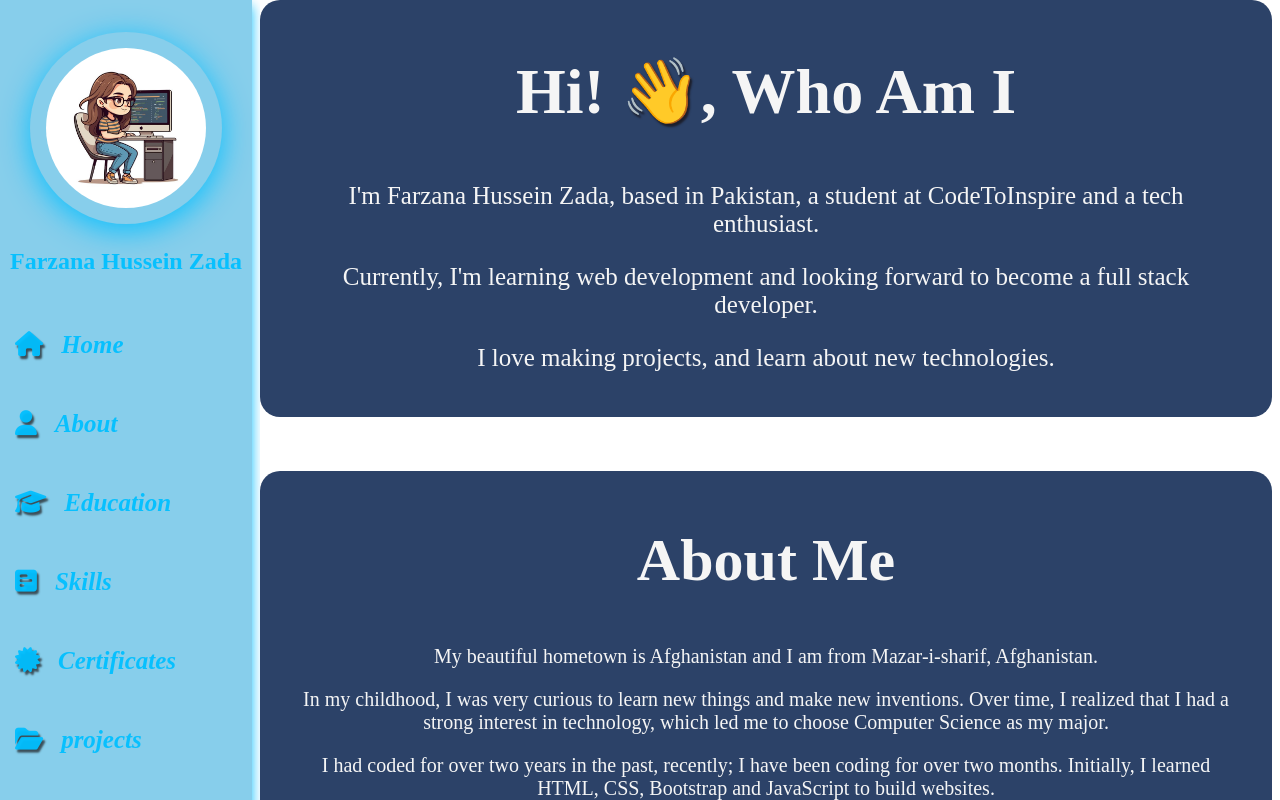
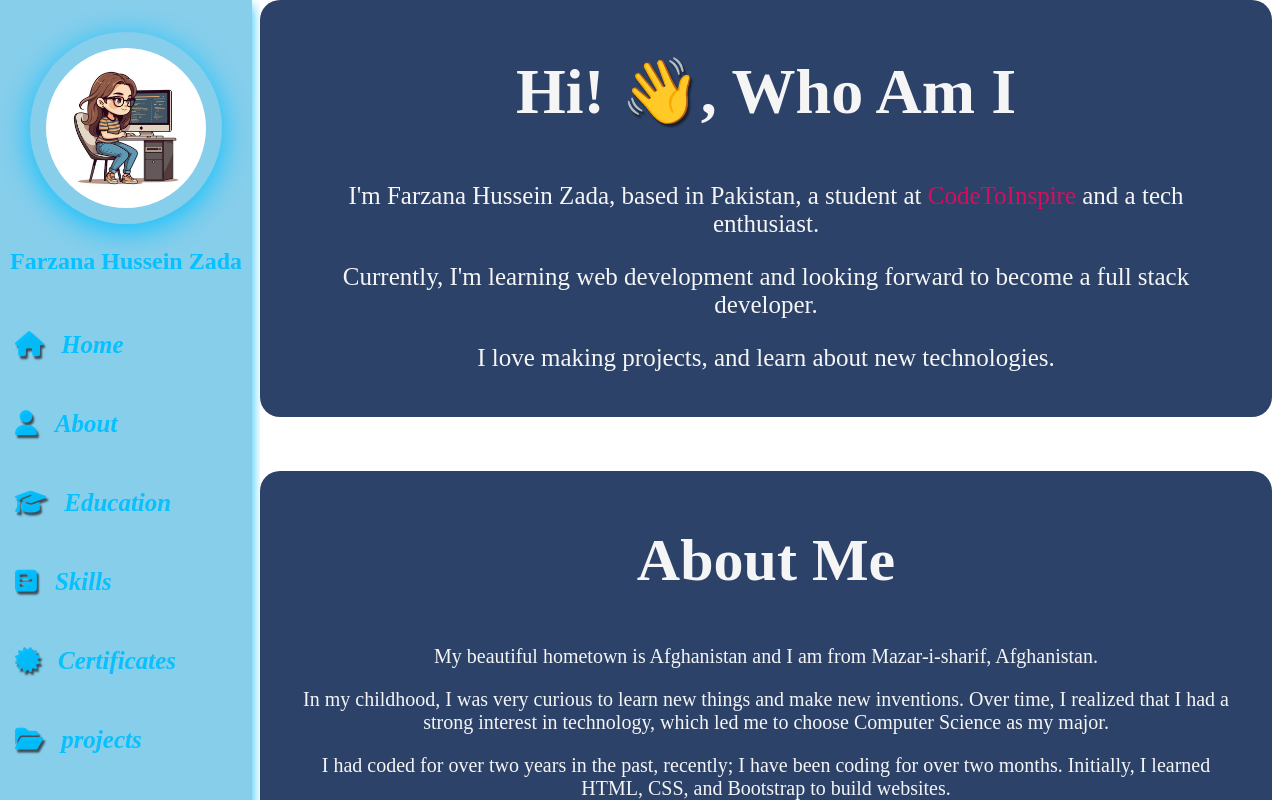
Before and after one commit to Farzanahusseinzada/My-Portfolio, a plain HTML site: page main.html in a window 1280 px wide. Drawn offline with Linux system fonts and the light colour scheme.

Commit message:
I bring some new changes

```diff
--- a/main.html
+++ b/main.html
@@ -48,7 +48,7 @@
             <div class="home" id="home">
                 <h1>Hi! <span id="shakhand">👋</span>, Who Am I </h1>
                 <div id="home-para">
-                    <p>I'm Farzana Hussein Zada, based in Pakistan, a student at <span id="cti">CodeToInspire</span> and a tech enthusiast.</p>
+                    <p>I'm Farzana Hussein Zada, based in Pakistan, a student at <span id="CTI">CodeToInspire</span> and a tech enthusiast.</p>
                     <p>Currently, I'm learning web development and looking forward to become a full stack developer.</p>
                     <p>I love making projects, and learn about new technologies.</p>
                 </div>
@@ -61,8 +61,8 @@
                     I realized that I had a strong interest in technology, which led me to choose Computer
                     Science as my major.</p>
                 <p></p>
-                <p>I had coded for over two years in the past, recently; I have been coding for over two
-                    months. Initially, I learned HTML, CSS, Bootstrap and JavaScript to build websites.</p>
+                <p>I had coded for over two years in the past, recently; I have been coding for over two months. Initially, I learned HTML, CSS, and Bootstrap to
+                    build websites.</p>
                 </div>
             </div><br><br><br>
             <div class="education" id="education">
```
